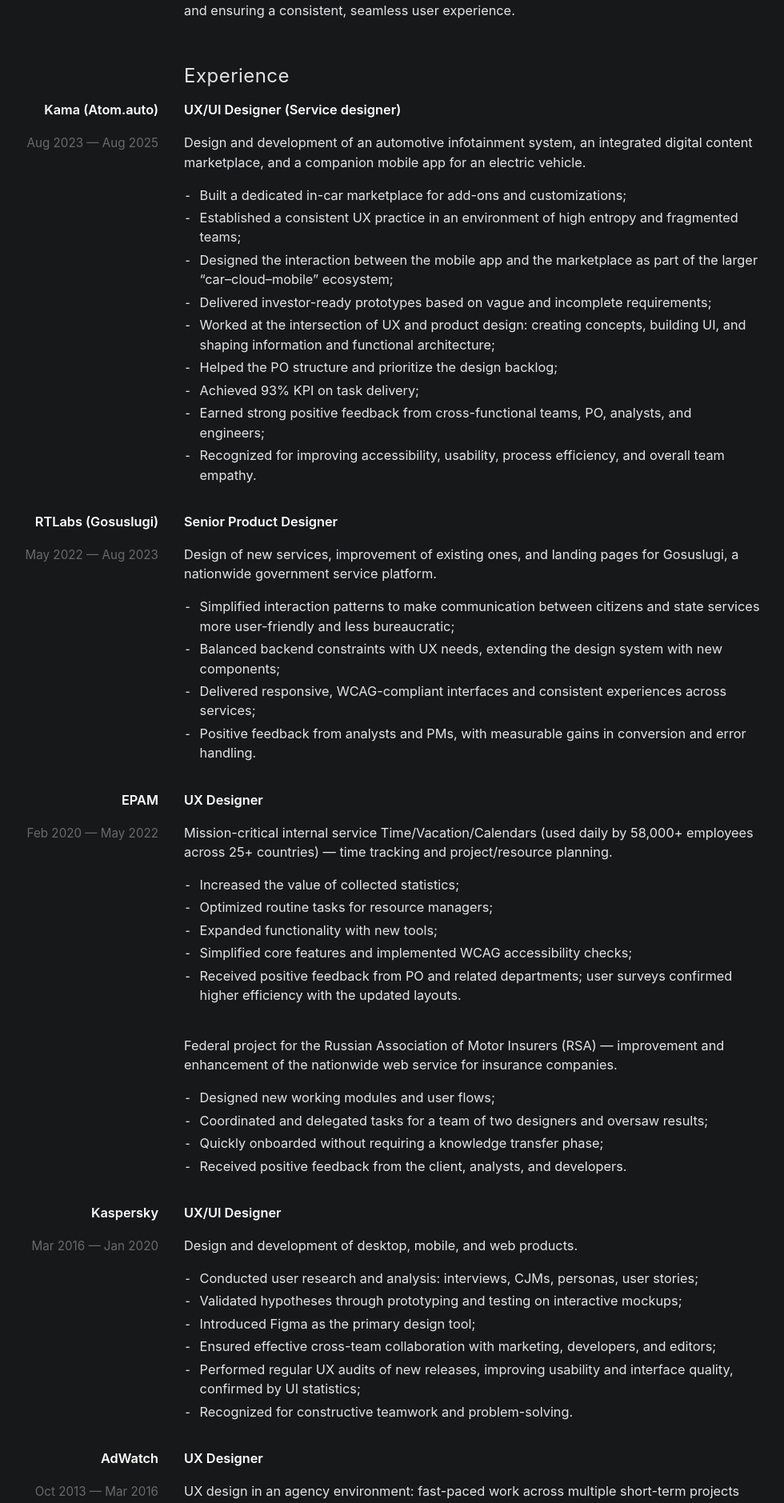
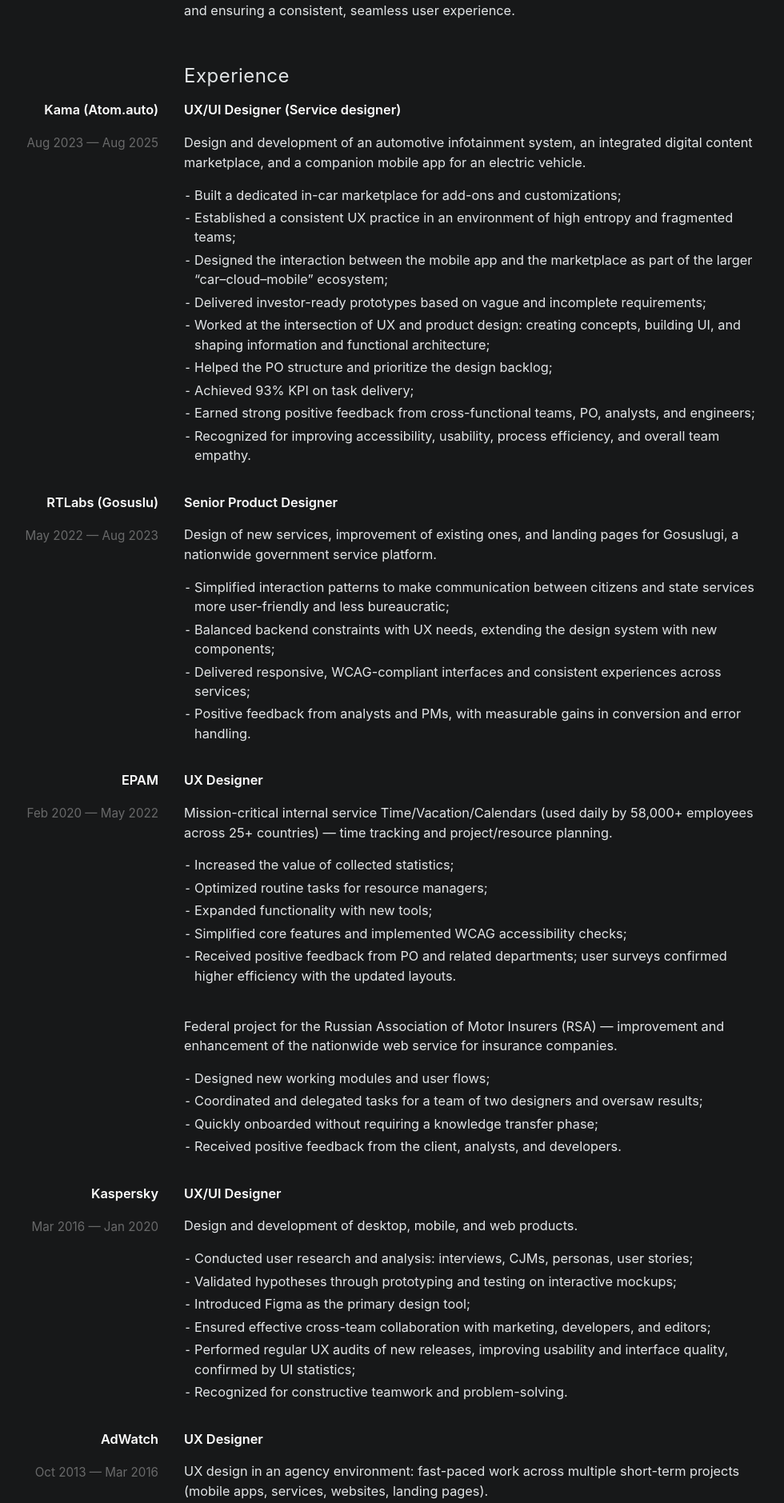
Before and after one commit to uxiscool/experience, a Jekyll site: the page built from cv.md, in a window 1280 px wide. Shown: the part 553-2432 px from the top of the page at 80% size, without its empty margins (50-1030 px from the left). Built offline with Jekyll 4.4.1, drawn with Linux system fonts in a browser that asks for light colours; some of the changed text lies outside the part shown.

Commit message:
Add files via upload

```diff
--- a/css/main.css
+++ b/css/main.css
@@ -1150,7 +1150,7 @@
 .cv-bullets li{
   position: relative;
   margin: 4px 0;
-  padding-left: 1.2em;    /* отступ для чёрточки */
+  padding-left: .8em;    /* отступ для чёрточки */
 }
 .cv-bullets li::before{
   content: "\2043";           /* маркер — длинное тире */
--- a/cv.md
+++ b/cv.md
@@ -43,7 +43,7 @@
     </div>
     <!-- Job: RTLABS -->
     <div class="cv-rail">
-      <span class="cv-company">RTLabs (Gosuslugi)</span><br>
+      <span class="cv-company">RTLabs (Gosuslu)</span><br>
       <span class="cv-dates">May 2022 — Aug 2023</span>
     </div>
     <div class="cv-right">
@@ -146,7 +146,7 @@
     <div class="cv-right"><h2 class="cvsubheading">Side projects</h2></div>
     <div class="cv-rail"></div>
     <div class="cv-right">
-      Figma plugins (Image Compressor, Find-My-Fonts), a prompt-management web service, Task/list manager for Android.
+      Figma plugins (Image Compressor, Find My Fonts), a prompt-management web service, Task/list manager for Android.
     </div>
     <!-- LANGUAGES -->
     <div class="cv-rail"></div>
```
Also changed, not shown: other parts of cv.md (+4 -4 lines).
